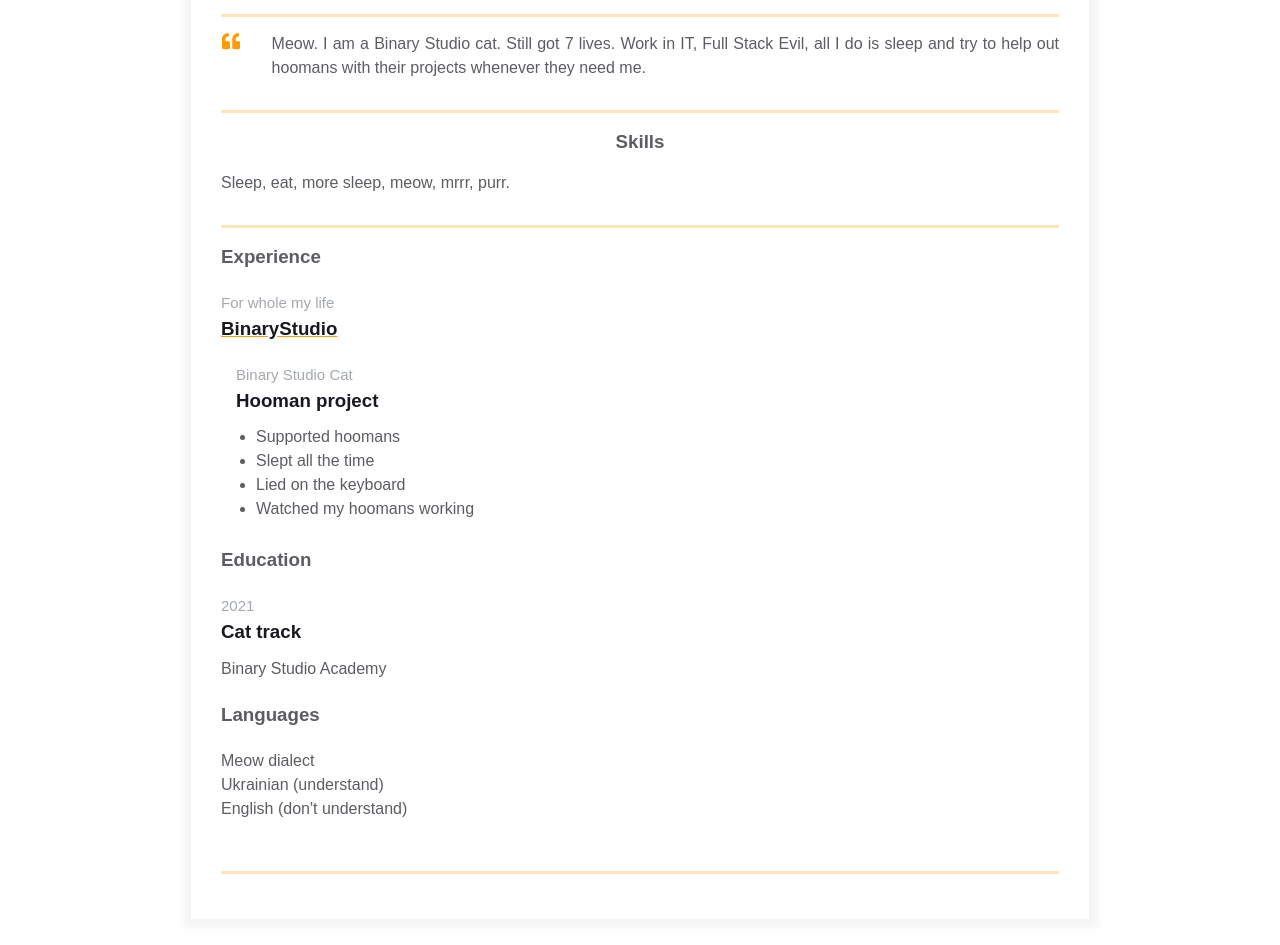
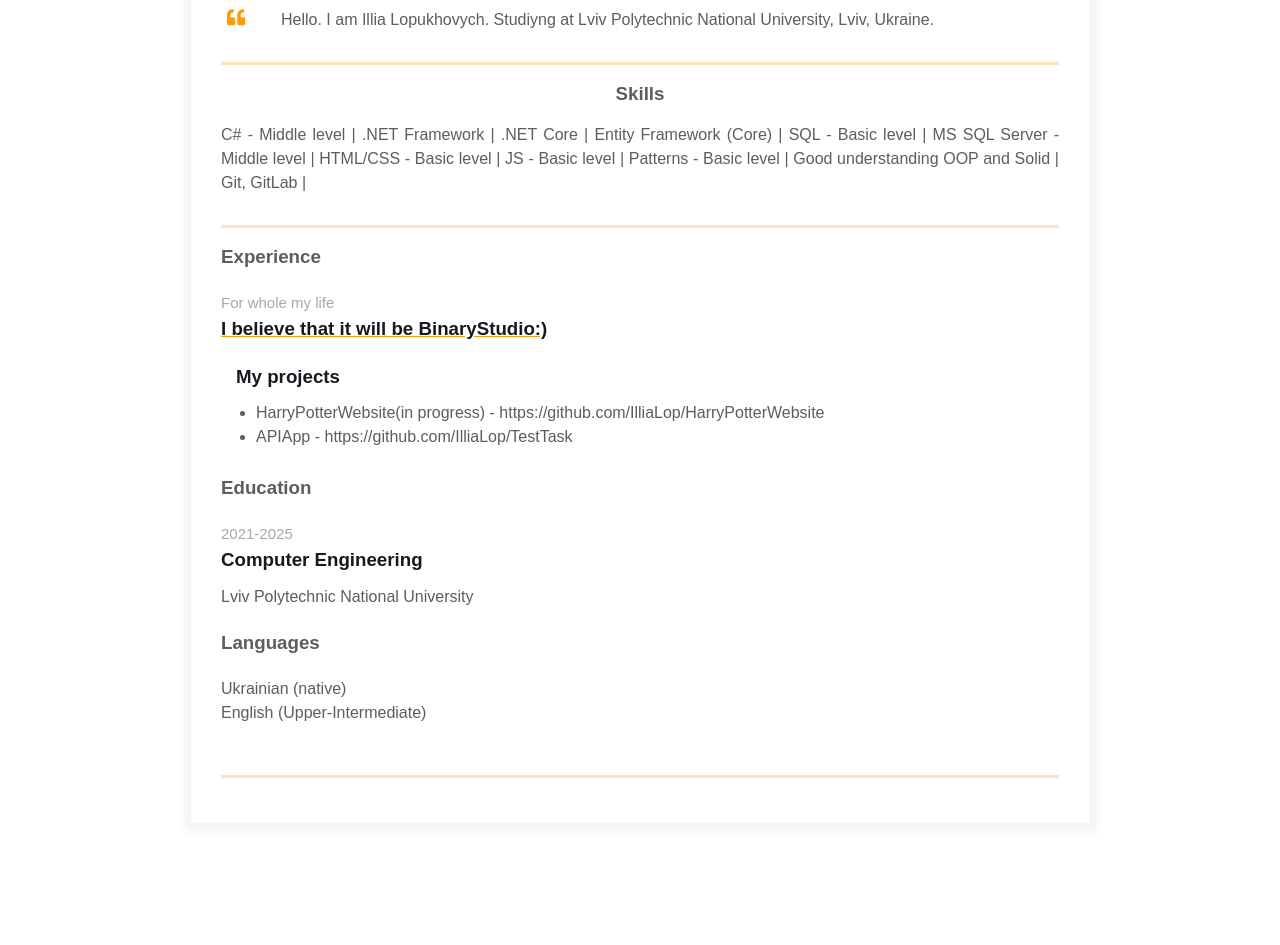
Before and after one commit to IlliaLop/homepage, a plain HTML site: page index.html in a window 1280 px wide. Shown: the part 342-1287 px from the top of the page. After the commit the page ends 1216 px from the top, so only its background shows below. Drawn offline with Linux system fonts and the light colour scheme.

Commit message:
Added information about me instead of the most beautiful cat Bullka:)

```diff
--- a/index.html
+++ b/index.html
@@ -7,14 +7,14 @@
     <title>Résumé</title>
   </head>
   <body>
-    ― Hello World! &#x1F609;
+
   </body>
   <main>
     <div class="resume">
       <div class="container">
         <div class="resume__block">
-          <h1 class="contact-info__header">Bulka</h1>
-          <h3 class="contact-info__sub-header">Senior Hooman Manager</h3>
+          <h1 class="contact-info__header">Lopukhovych Illia</h1>
+          <h3 class="contact-info__sub-header">Potentially a good developer:)</h3>
 
           <div class="contact_info_container fh">
             <div class="contact-info__block">
@@ -28,7 +28,7 @@
                 </div>
                 <span>Lviv, Ukraine</span>
               </a>
-              <a href="https://ua.linkedin.com/company/binary-studio_241166" rel="author" class="contact-info__item">
+              <a href="https://www.linkedin.com/in/illia-lopukhovych-43286624a/" rel="author" class="contact-info__item">
                 <div class="contact-info__item-icon-wrapper">
                   <svg class="contact-info__item-icon" xmlns="http://www.w3.org/2000/svg" viewBox="0 0 448 512">
                     <path
@@ -36,11 +36,11 @@
                     </path>
                   </svg>
                 </div>
-                <span>binary-studio</span>
+                <span>Illia-Lopukhovych</span>
               </a>
             </div>
             <div class="contact-info__block contact-info__block--center">
-              <img class="contact-info__avatar" src="assets/avatar.png" alt="Avatar">
+              <img class="contact-info__avatar" src="assets/avatar.jpg" alt="Avatar">
             </div>
 
             <div class="contact-info__block"></div>
@@ -57,10 +57,8 @@
                 </path>
               </svg>
             </div>
-            <p class="intro_text">Meow.
-              I am a Binary Studio cat. Still got 7 lives. Work in IT, Full Stack Evil,
-              all I do is sleep and try to help out hoomans with their projects whenever
-              they need me.
+            <p class="intro_text">Hello.
+              I am Illia Lopukhovych. Studiyng at Lviv Polytechnic National University, Lviv, Ukraine.
             </p>
           </div>
         </div>
@@ -69,7 +67,19 @@
         <div class="resume__block">
           <div class="skills">
             <h3 class="skills__header">Skills</h3>
-            <p class="skills__text">Sleep, eat, more sleep, meow, mrrr, purr. </p>
+            <p class="skills__text">
+              C# - Middle level |
+                   .NET Framework |
+                	.NET Core |
+                	Entity Framework (Core) |
+                	SQL - Basic level |
+                	MS SQL Server - Middle level |
+                	HTML/CSS - Basic level |
+                    JS - Basic level |
+                	Patterns - Basic level |
+                	Good understanding OOP and Solid |
+                	Git, GitLab |
+            </p>
           </div>
         </div>
       </div>
@@ -81,17 +91,15 @@
               <div class="experiences__company">
                 <div class="experiences__company-header">
                   <span class="experiences__company-header-durability">For whole my life</span>
-                  <h3 class="experiences__company-header-name">BinaryStudio</h3>
+                  <h3 class="experiences__company-header-name">I believe that it will be BinaryStudio:)</h3>
                 </div>
 
                 <div class="experiences__company-project">
-                  <span class="experiences__company-project-role">Binary Studio Cat</span>
-                  <h3 class="experiences__company-project-name">Hooman project</h3>
+                  <span class="experiences__company-project-role"></span>
+                  <h3 class="experiences__company-project-name">My projects</h3>
                   <ul class="experiences__company-project-responsibilities">
-                    <li>Supported hoomans</li>
-                    <li>Slept all the time</li>
-                    <li>Lied on the keyboard</li>
-                    <li>Watched my hoomans working</li>
+                    <li>HarryPotterWebsite(in progress) - https://github.com/IlliaLop/HarryPotterWebsite</li>
+                    <li>APIApp - https://github.com/IlliaLop/TestTask</li>
                   </ul>
                 </div>
               </div>
@@ -102,22 +110,19 @@
               <div class="additional-info__education">
                 <h3 class="additional-info__education-header">Education</h3>
                 <div class="additional-info__education-university">
-                  <span class="additional-info__education-university-durability">2021</span>
-                  <h3 class="additional-info__education-university-speciality">Cat track</h3>
-                  <p class="additional-info__education-university-name">Binary Studio Academy</p>
+                  <span class="additional-info__education-university-durability">2021-2025</span>
+                  <h3 class="additional-info__education-university-speciality">Computer Engineering</h3>
+                  <p class="additional-info__education-university-name">Lviv Polytechnic National University</p>
                 </div>
               </div>
 
               <div class="additional-info__languages">
                 <h3 class="additional-info__languages-header">Languages</h3>
                 <p class="additional-info__languages-item">
-                  Meow dialect
+                  Ukrainian (native)
                 </p>
                 <p class="additional-info__languages-item">
-                  Ukrainian (understand)
-                </p>
-                <p class="additional-info__languages-item">
-                  English (don't understand)
+                  English (Upper-Intermediate)
                 </p>
               </div>
             </div></div>
```
Also changed, not shown: assets/avatar.jpg (added).
